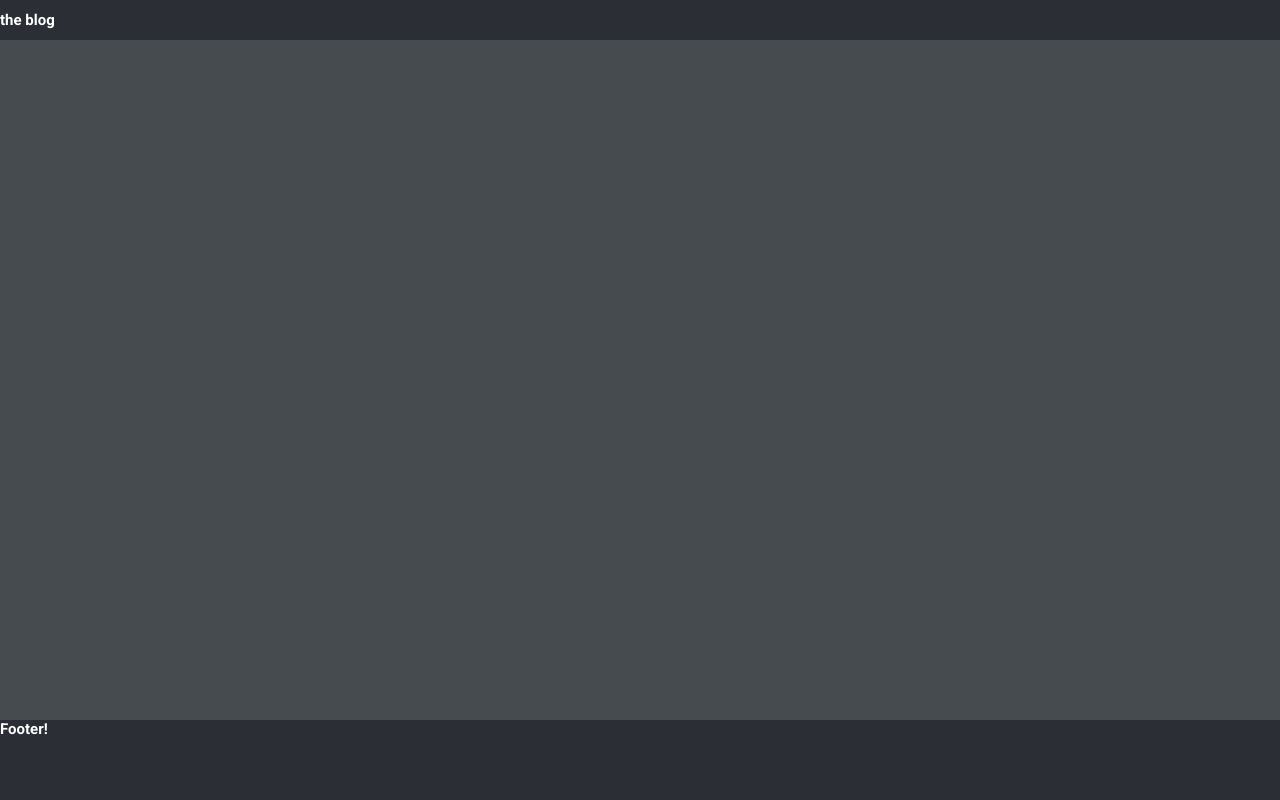
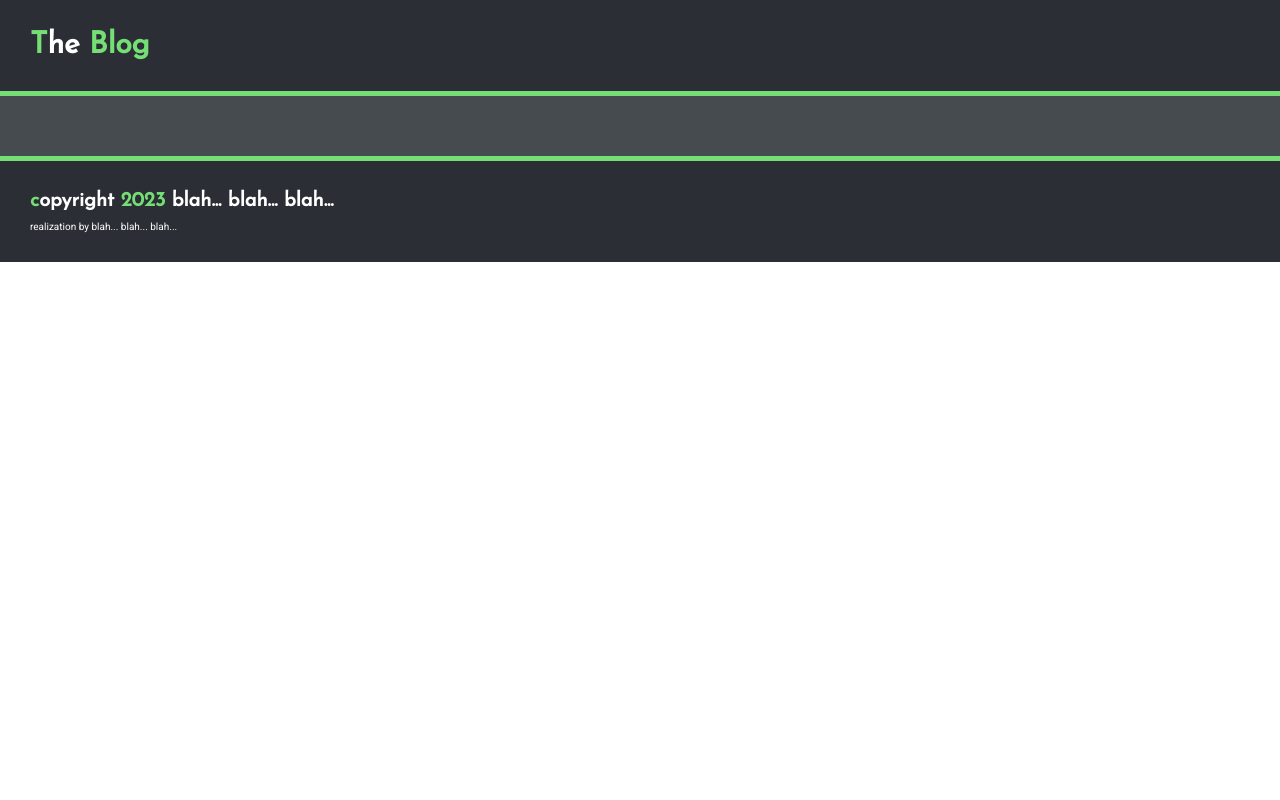
Before and after one commit to pniewiarowski/django-blog, a Django app: page / in a window 1280 px wide. Run offline with Django 4.2, Linux system fonts and the light colour scheme; data that the repository does not hold is empty; style sheets or scripts are compiled from the project's sources.

Commit message:
Finish nav and footer BEM component

```diff
--- a/src/static/css/element/_app.sass
+++ b/src/static/css/element/_app.sass
@@ -3,16 +3,13 @@
   color: $main-light-color
 
   &__nav
-    min-height: 5vh
     display: flex
     justify-content: flex-start
     align-items: center
-    background-color: $secondary-dark-color
 
   &__content
-    min-height: 85vh
+    padding: 3rem
     background-color: $main-dark-color
 
   &__footer
     min-height: 10vh
-    background-color: $secondary-dark-color
--- /dev/null
+++ b/src/static/css/element/_footer.sass
@@ -0,0 +1,15 @@
+.footer
+  width: 100%
+  height: 100%
+  padding: 3rem
+  background-color: $secondary-dark-color
+  border-top: solid 0.5rem $success-green-color
+
+  &__heading
+    font-size: 2rem
+    font-family: $accent-font-family
+    margin-bottom: 1rem
+
+  &__paragraph
+    font-size: 1rem
+    font-weight: 400
--- /dev/null
+++ b/src/static/css/element/_nav.sass
@@ -0,0 +1,18 @@
+.nav
+  width: 100%
+  height: 100%
+  padding: 3rem
+  display: flex
+  justify-content: flex-start
+  align-items: center
+  background-color: $secondary-dark-color
+  border-bottom: solid 0.5rem $success-green-color
+
+  &__group
+    margin-right: 3rem
+
+  &__brand
+    font-weight: 900
+    font-size: 3rem
+    font-family: $accent-font-family
+    text-transform: capitalize
--- /dev/null
+++ b/src/static/css/util/_success.sass
@@ -0,0 +1,5 @@
+.success-foreground
+  color: $success-green-color
+
+.success-background
+  background-color: $success-green-color
--- a/src/static/css/var/_var.sass
+++ b/src/static/css/var/_var.sass
@@ -3,6 +3,12 @@
   Need to be included to main file as a first element.
 
 $main-font-family: 'Roboto', sans-serif
+$accent-font-family: 'Josefin Sans', sans-serif
+
 $main-dark-color: #454b4fff
 $secondary-dark-color: #2b2f35ff
+$extra-dark-color: #030303ff
+
+$success-green-color: #75df75ff
+
 $main-light-color: #ffffffff
--- a/src/template/shared/component/footer.html
+++ b/src/template/shared/component/footer.html
@@ -1,5 +1,11 @@
 {% load static %}
 
-<footer>
-    <h2>Footer!</h2>
+<footer class="footer">
+    <h2 class="footer__heading">
+        <span class="success-foreground">c</span>opyright
+        <span class="success-foreground">2023</span> blah... blah... blah...
+    </h2>
+    <p class="footer__paragraph">
+        realization by blah... blah... blah...
+    </p>
 </footer>
--- a/src/template/shared/component/head.html
+++ b/src/template/shared/component/head.html
@@ -6,4 +6,8 @@
 <link href="https://fonts.googleapis.com/css2?family=Roboto:wght@400;700&display=swap" rel="stylesheet">
 <link rel="stylesheet" href="{% static 'css/main.css' %}">
 
+<link rel="preconnect" href="https://fonts.googleapis.com"/>
+<link rel="preconnect" href="https://fonts.gstatic.com" crossorigin/>
+<link href="https://fonts.googleapis.com/css2?family=Josefin+Sans&display=swap" rel="stylesheet"/>
+
 <script defer src="{% static 'javascript/main.js' %}"></script>
--- a/src/template/shared/component/nav.html
+++ b/src/template/shared/component/nav.html
@@ -1,9 +1,12 @@
 {% load static %}
 
-<nav>
-    <div>
+<nav class="nav">
+    <div class="nav__group">
         <a href="/">
-            <h1>the blog</h1>
+            <h1 class="nav__brand">
+                <span class="success-foreground">t</span>he
+                <span class="success-foreground">blog</span>
+            </h1>
         </a>
     </div>
 </nav>
```
Also changed, not shown: src/static/css/main.sass (+10 -0 lines).
